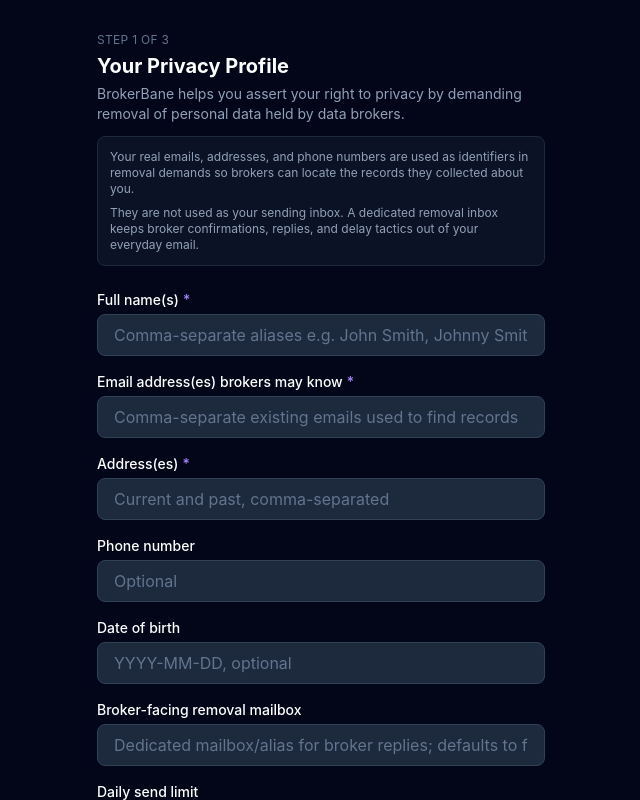
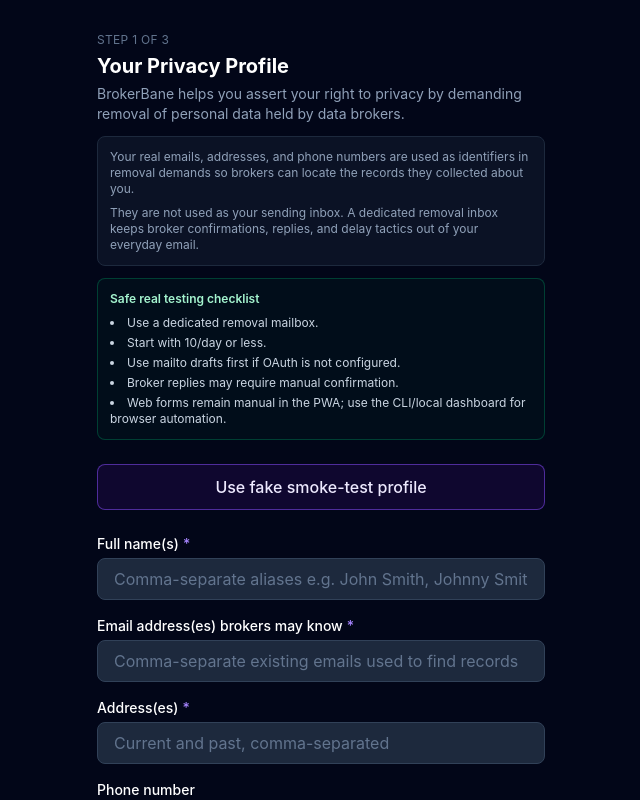
Before and after one commit to Tranquil-Flow/broker-bane, a React (Vite) app in the folder pwa/: page / in a window 1280 px wide. Both pictures are taken after typing "Sample123", "Sample123" into the empty fields and a click on the button "Set Passphrase & Continue". Shown: the top 800 px of the page, without its empty margins (319-959 px from the left). Built offline with nearby package versions, Linux system fonts and the light colour scheme; no server answers.

Commit message:
feat: add PWA smoke-test safety mode

```diff
--- a/pwa/src/components/Dashboard.tsx
+++ b/pwa/src/components/Dashboard.tsx
@@ -34,6 +34,7 @@
   const [visibleWebformBrokerCount, setVisibleWebformBrokerCount] = useState(INITIAL_WEBFORM_BROKER_VISIBLE_COUNT)
   const [visibleConfirmationCount, setVisibleConfirmationCount] = useState(INITIAL_CONFIRMATION_VISIBLE_COUNT)
   const [runError, setRunError] = useState('')
+  const [smokeTestMode, setSmokeTestMode] = useState(false)
   const allBrokers = getAllBrokers()
   const emailBrokers = getEmailBrokers()
   const webformBrokers = getWebformBrokers()
@@ -69,6 +70,9 @@
       .catch(() => {})
     load<boolean>('autopilot-paused')
       .then(p => { if (typeof p === 'boolean') setPaused(p) })
+      .catch(() => {})
+    load<boolean>('smoke-test-mode')
+      .then(enabled => { if (typeof enabled === 'boolean') setSmokeTestMode(enabled) })
       .catch(() => {})
     load<string[]>('pending-manual-batch')
       .then(batch => {
@@ -182,7 +186,7 @@
   })
   const visibleConfirmationBrokers = awaitingConfirmationBrokers.slice(0, visibleConfirmationCount)
   const hiddenConfirmationCount = Math.max(0, awaitingConfirmationBrokers.length - visibleConfirmationBrokers.length)
-  const actionDisabled = running || paused || remaining === 0 || dailyDone || hasPendingManualBatch || oauthProviderNeedsReconnect
+  const actionDisabled = running || paused || smokeTestMode || remaining === 0 || dailyDone || hasPendingManualBatch || oauthProviderNeedsReconnect
 
   function requestStartRemovals() {
     if (!provider || actionDisabled) return
@@ -199,6 +203,11 @@
     const next = !paused
     setPaused(next)
     save('autopilot-paused', next).catch(() => {})
+  }
+
+  function exitSmokeTestMode() {
+    setSmokeTestMode(false)
+    save('smoke-test-mode', false).catch(() => {})
   }
 
   function markPendingManualBatchSent() {
@@ -238,6 +247,25 @@
           <h1 className="text-xl font-bold">BrokerBane</h1>
           <span className="text-sm text-slate-400 truncate ml-4">{profile.names[0]}</span>
         </div>
+
+        {smokeTestMode && (
+          <div className="rounded-xl border border-violet-500/50 bg-violet-950/40 p-4 space-y-2">
+            <div className="flex items-center justify-between gap-3">
+              <div>
+                <h2 className="font-semibold text-violet-100">Smoke-test mode</h2>
+                <p className="text-sm text-slate-300 mt-1">
+                  Fake data only — no broker emails or mailto drafts will be sent.
+                </p>
+              </div>
+              <button
+                onClick={exitSmokeTestMode}
+                className="shrink-0 text-xs text-violet-200 hover:text-white underline"
+              >
+                Exit smoke-test mode
+              </button>
+            </div>
+          </div>
+        )}
 
         {/* Stats */}
         <div className="grid grid-cols-3 gap-3">
@@ -318,6 +346,8 @@
               ? provider.type === 'mailto' ? 'Opening today’s draft batch…' : 'Sending today’s removal batch…'
               : oauthProviderNeedsReconnect
               ? 'Reconnect email provider to continue'
+              : smokeTestMode
+              ? 'Exit smoke-test mode before sending'
               : remaining === 0
               ? '✓ All email requests handled'
               : hasPendingManualBatch
--- a/pwa/src/components/OnboardingWizard.tsx
+++ b/pwa/src/components/OnboardingWizard.tsx
@@ -87,6 +87,37 @@
     }
   }
 
+  async function handleUseSmokeTestProfile() {
+    setProfileError('')
+    setSaving(true)
+    const fakeProfile: UserProfile = {
+      names: ['Jane Testington'],
+      emails: ['jane.testington@example.com'],
+      addresses: ['123 Test Street, Springfield, IL 62704'],
+      phone: '555-0100',
+    }
+    const fakeIdentity: BrokerIdentity = {
+      mode: 'dedicated_mailbox',
+      email: 'brokerbane-smoke@example.com',
+      label: 'Fake smoke-test removal mailbox',
+    }
+    const fakePolicy: RemovalPolicy = { dailyLimit: 1, delayMs: 0 }
+    const mailtoProvider = { type: 'mailto' as const }
+    try {
+      await save('profile', fakeProfile)
+      await save('broker-identity', fakeIdentity)
+      await save('removal-policy', fakePolicy)
+      await save('email-provider', mailtoProvider)
+      await save('smoke-test-mode', true)
+      setProvider(mailtoProvider)
+      onComplete(fakeProfile)
+    } catch (e) {
+      setProfileError(e instanceof Error ? e.message : 'Failed to save smoke-test profile')
+    } finally {
+      setSaving(false)
+    }
+  }
+
   // Keep profile ref for onComplete
   const [savedProfile, setSavedProfile] = useState<UserProfile | null>(null)
 
@@ -146,7 +177,25 @@
               They are not used as your sending inbox. A dedicated removal inbox keeps broker confirmations, replies, and delay tactics out of your everyday email.
             </p>
           </div>
+          <div className="mt-3 rounded-lg border border-emerald-800/60 bg-emerald-950/20 p-3 text-xs text-slate-300">
+            <p className="font-semibold text-emerald-200 mb-2">Safe real testing checklist</p>
+            <ul className="space-y-1 list-disc list-inside">
+              <li>Use a dedicated removal mailbox.</li>
+              <li>Start with 10/day or less.</li>
+              <li>Use mailto drafts first if OAuth is not configured.</li>
+              <li>Broker replies may require manual confirmation.</li>
+              <li>Web forms remain manual in the PWA; use the CLI/local dashboard for browser automation.</li>
+            </ul>
+          </div>
         </div>
+
+        <button
+          onClick={handleUseSmokeTestProfile}
+          disabled={saving}
+          className="w-full border border-violet-500/50 bg-violet-950/30 hover:bg-violet-900/40 text-violet-100 font-medium py-2.5 rounded-lg transition disabled:opacity-50"
+        >
+          Use fake smoke-test profile
+        </button>
 
         <div className="space-y-4">
           <Field label="Full name(s)" hint="Comma-separate aliases e.g. John Smith, Johnny Smith" value={name} onChange={setName} required />
```
Also changed, not shown: 2 other files (tests, documents, lock files or other folders).
